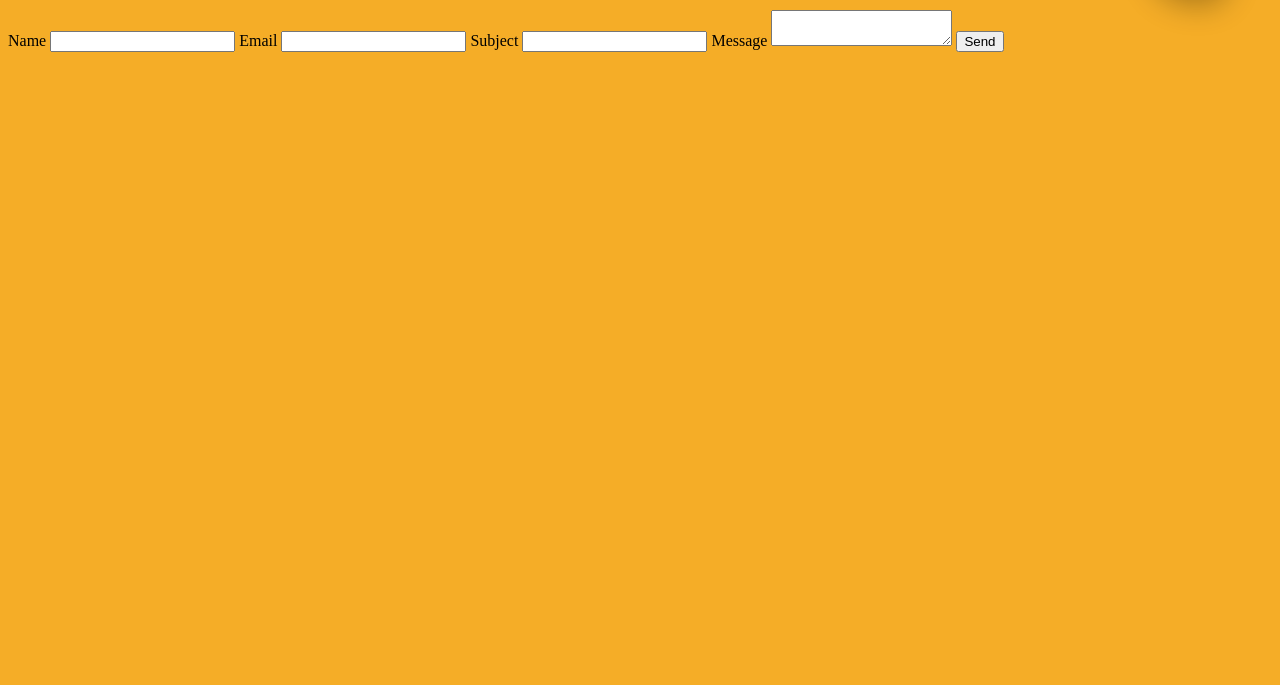
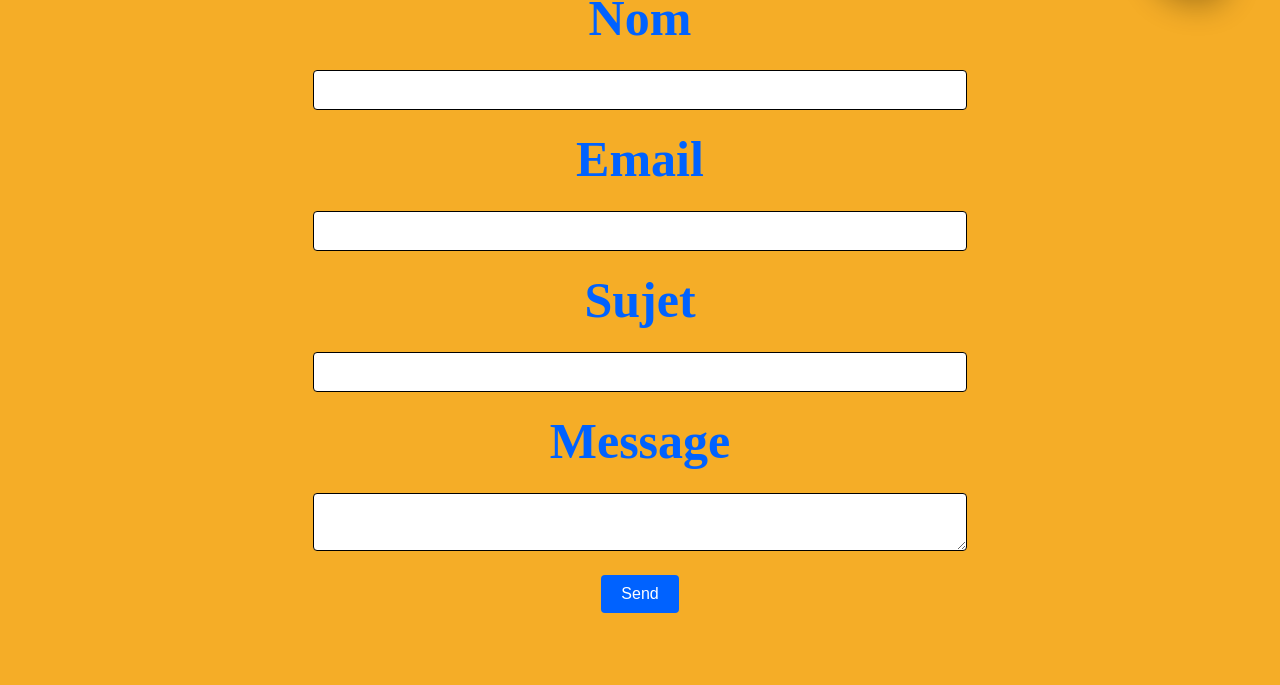
Before and after one commit to ethan-juin/ent-sfnd, a plain HTML site: page contact.html in a window 1280 px wide. Shown: the part 115-800 px from the top of the page. Drawn offline with Linux system fonts and the light colour scheme.

Commit message:
Added CSS style to contact.html.

```diff
--- a/contact.html
+++ b/contact.html
@@ -26,16 +26,15 @@
   	</nav>
 <h1 class="titre">Contact</h1>
 <form id="contact-form">
-        <input type="hidden" name="time" value="Mar 10 2025 08:46">
-        <label>Name</label>
-        <input type="text" name="name" required>
-        <label>Email</label>
-        <input type="email" name="email" required>
-        <label>Subject</label>
-        <input type="text" name="title" required>
-        <label>Message</label>
-        <textarea name="message" required></textarea>
-        <input type="submit" value="Send">
+        <label class="labelform">Nom</label><br>
+        <input type="text" name="name" required class="inputform"><br>
+        <label class="labelform">Email</label><br>
+        <input type="email" name="email" required class="inputform"><br>
+        <label class="labelform">Sujet</label><br>
+        <input type="text" name="title" required class="inputform"><br>
+        <label class="labelform">Message</label><br>
+        <textarea name="message" required class="inputform"></textarea><br>
+        <input type="submit" value="Send" id="sendform">
     </form>
 <script type="text/javascript"
         src="https://cdn.jsdelivr.net/npm/@emailjs/browser@5/dist/email.min.js">
--- a/style.css
+++ b/style.css
@@ -7,7 +7,10 @@ body {
 }
 .titre {
     font-size: 50px;
-    text-align: center;
+    border-style: double;
+    padding: 10px 20px;
+    width: fit-content;
+    margin: 10px auto;
 }
 #acces {
     background-color: white;
@@ -83,6 +86,36 @@ body {
     text-shadow: 2px 0 #000, -2px 0 #000, 0 2px #000, 0 -2px #000, 1px 1px #000, -1px -1px #000, 1px -1px #000, -1px 1px #000;;
 }
 
+#contact-form {
+  text-align: center;
+}
+
+.labelform {
+  color: #0062ff;
+  text-align: center;
+  font-weight: bold;
+  font-size: 50px;
+  display: block;
+  margin-bottom: 5px;
+}
+
+.inputform {
+  width: 50%;
+  padding: 10px;
+  margin-bottom: 20px;
+  border: 1px solid #000;
+  border-radius: 4px;
+  font-size: 16px;
+}
+#sendform {
+  background-color: #0062ff;
+  color: #fff;
+  border: none;
+  padding: 10px 20px;
+  font-size: 16px;
+  cursor: pointer;
+  border-radius: 4px;
+}
 /* CODE POUR LE MENU */
 
 .section-center{
```
